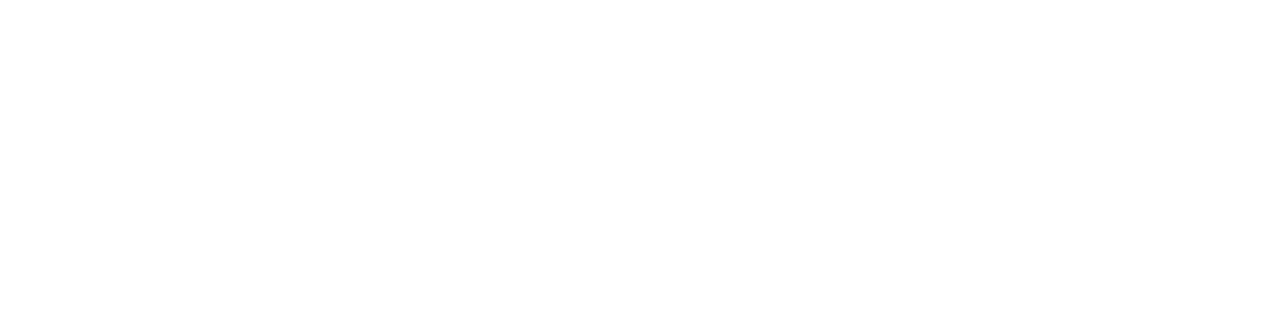
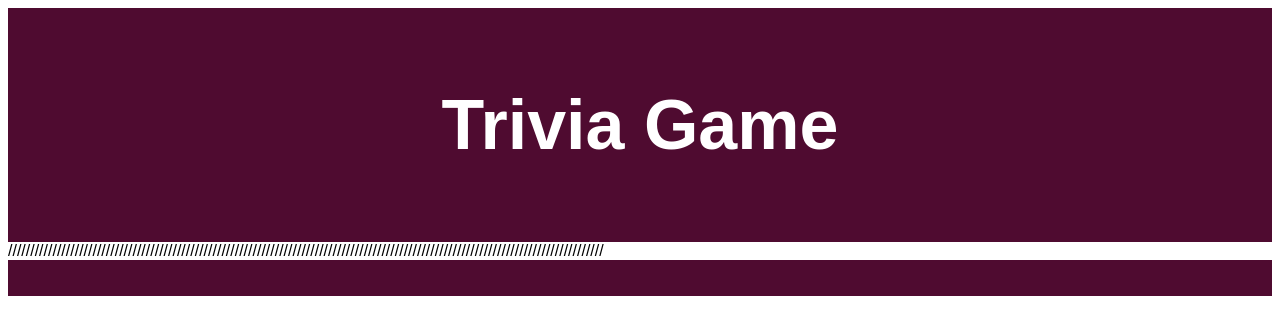
Before and after one commit to JohannaCasimirMahoney/TriviaGame, a plain HTML site: page index.html in a window 1280 px wide. Drawn offline with nearby package versions, Linux system fonts and the light colour scheme.

Commit message:
added css and first question

```diff
--- a/assets/css/style.css
+++ b/assets/css/style.css
@@ -0,0 +1,26 @@
+* {
+  box-sizing: border-box;
+}
+
+body {
+  font-family: Arial, Helvetica, sans-serif;
+}
+
+/* Style the header */
+header {
+  background-color: rgb(79, 11, 48);
+  padding: 30px;
+  text-align: center;
+  font-size: 35px;
+  color: white;
+}
+
+
+
+/* Style the footer */
+footer {
+  background-color: rgb(79, 11, 48);
+  padding: 10px;
+  text-align: center;
+  color: white;
+}
--- a/assets/javascript/app.js
+++ b/assets/javascript/app.js
@@ -1,6 +1,21 @@
+// Trivia Questions
+
+var quest = [
+    1, 'Through what part of the body do dogs sweat?',
+
+
+
+
+
+
+
+
+
 // Start button
 // Timer count down
 // Answer selections
 // Track correct answers
 // Track incorrect answers
 //Track unanswered questions
+
+// Functions
--- a/index.html
+++ b/index.html
@@ -10,6 +10,37 @@
 </head>
 
 <body>
+    <!-- Trivia Game header -->
+    <header>
+        <h1>Trivia Game</h1>
+    </header>
+    //////////////////////////////////////////////////////////////////////////////////////////////////////////////////////////////////////
+
+    <script>
+        alert('Hello World');
+
+    </script>
+
+
+
+
+
+
+
+
+
+
+
+
+
+
+
+
+    <footer>
+        <p></p>
+    </footer>
+    <!-- Header -->
+
 
     <!-- Add theme -->
     <!-- Add 5-7 trivial questions -->
```
Also changed, not shown: 3 other files.
